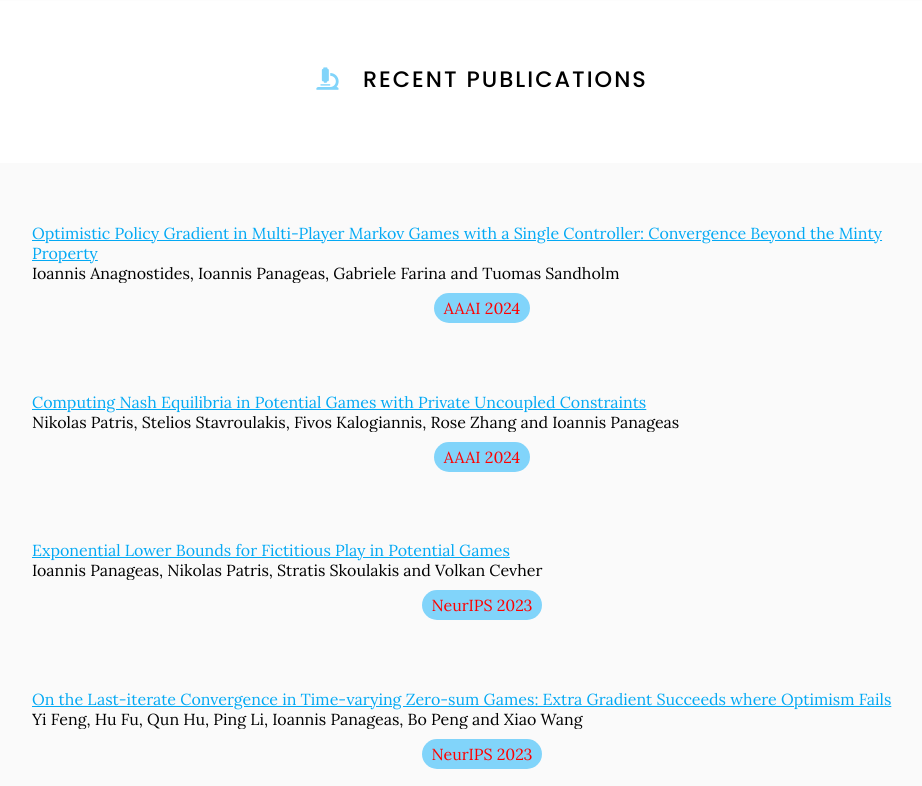
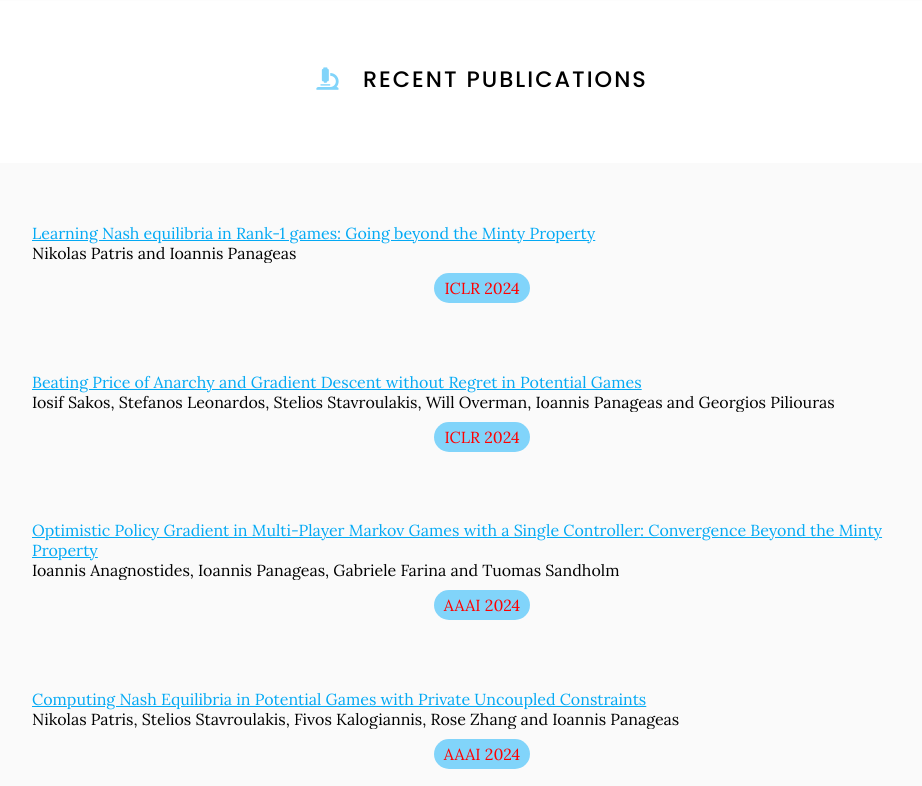
Before and after one commit to goallabuci/goallabuci.github.io, a Jekyll site: the page built from research/index.md, in a window 1280 px wide and 900 px high, cut to the strip 114-900 px from the top of the window. Shown: the whole strip, without its empty margins (158-1080 px from the left). Built offline with Jekyll 4.4.1, drawn with Linux system fonts in a browser that asks for light colours.

Commit message:
Update index.md

```diff
--- a/research/index.md
+++ b/research/index.md
@@ -9,6 +9,24 @@ nav:
 
 
 {% include section.html %}
+<div class="citation_title" align="left">
+      <a href="https://goallabuci.github.io/research">
+      Learning Nash equilibria in Rank-1 games: Going beyond the Minty Property
+      </a>
+    </div><div class="citation_authors truncate" align="left" tabindex="0">
+      Nikolas Patris and Ioannis Panageas
+    </div><div class="tags" data-link="https://arxiv.org/abs/2312.12067"><a class="tag" style="color:#ff0000">ICLR 2024</a></div>
+<br>
+
+<div class="citation_title" align="left">
+      <a href="https://goallabuci.github.io/research">
+      Beating Price of Anarchy and Gradient Descent without Regret in Potential Games
+      </a>
+    </div><div class="citation_authors truncate" align="left" tabindex="0">
+      Iosif Sakos, Stefanos Leonardos, Stelios Stavroulakis, Will Overman, Ioannis Panageas and Georgios Piliouras
+    </div><div class="tags" data-link="https://arxiv.org/abs/2312.12067"><a class="tag" style="color:#ff0000">ICLR 2024</a></div>
+<br>
+
 <div class="citation_title" align="left">
       <a href="https://goallabuci.github.io/research">
       Optimistic Policy Gradient in Multi-Player Markov Games with a Single Controller: Convergence Beyond the Minty Property
```
